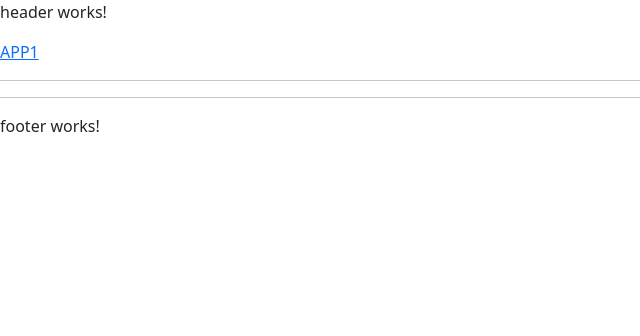
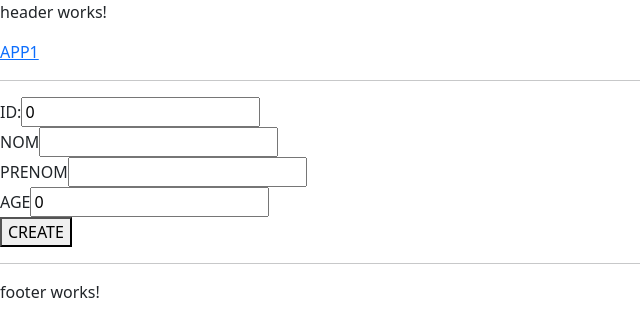
Before and after one commit to Nicendredi/CoursAngularAJC, an Angular app: page /app7 in a window 1280 px wide. Before the commit this address led to /. Shown: the top 336 px of the page, without its empty margins (0-640 px from the left). Built offline with nearby package versions, Linux system fonts and the light colour scheme.

Commit message:
Data binding v3

```diff
--- a/src/app/app-routing.module.ts
+++ b/src/app/app-routing.module.ts
@@ -6,7 +6,7 @@ import { App3Component } from './app3/app3.component';
 import { App4Component } from './app4/app4.component';
 import { App5Component } from './app5/app5.component';
 import { App6Component } from './app6/app6.component';
-// import { App7Component } from './app7/app7.component';
+import { App7Component } from './app7/app7.component';
 import { AppcarrComponent } from './appcarr/appcarr.component';
 import { AppimgComponent } from './appimg/appimg.component';
 import { BsComponent } from './bs/bs.component';
@@ -22,7 +22,7 @@ const routes: Routes = [
   { path: 'app4', component: App4Component },
   { path: 'app5', component: App5Component },
   { path: 'app6', component: App6Component },
-  // { path: 'app7', component: App7Component },
+  { path: 'app7', component: App7Component },
   { path: 'login', component: LoginComponent },
   { path: 'img', component: AppimgComponent },
   { path: 'carr', component: AppcarrComponent },
--- a/src/app/app.module.ts
+++ b/src/app/app.module.ts
@@ -20,7 +20,7 @@ import { AppcarrComponent } from './appcarr/appcarr.component';
 import { App4Component } from './app4/app4.component';
 import { App5Component } from './app5/app5.component';
 import { App6Component } from './app6/app6.component';
-// import { App7Component } from './app7/app7.component';
+import { App7Component } from './app7/app7.component';
 
 @NgModule({
   declarations: [
@@ -40,7 +40,7 @@ import { App6Component } from './app6/app6.component';
     App4Component,
     App5Component,
     App6Component,
-    // App7Component
+    App7Component
   ],
   imports: [
     BrowserModule,
--- a/src/app/app7/app7.component.html
+++ b/src/app/app7/app7.component.html
@@ -1 +1,6 @@
-<p>app7 works!</p>
+ID:<input type="number" name="id" [(ngModel)]="p.id"><br>
+NOM<input type="text" name="nom" [(ngModel)]="p.nom"><br>
+PRENOM<input type="text" name="prenom" [(ngModel)]="p.prenom"><br>
+AGE<input type="number" name="age" [(ngModel)]="p.age"><br>
+
+<button (click)="create()">CREATE</button>
--- a/src/app/app7/app7.component.ts
+++ b/src/app/app7/app7.component.ts
@@ -6,10 +6,16 @@ import { Component, OnInit } from '@angular/core';
   styleUrls: ['./app7.component.css']
 })
 export class App7Component implements OnInit {
+p={id:0, nom:'', prenom:'',age:0}
 
   constructor() { }
 
   ngOnInit(): void {
   }
 
+  create() {
+    console.log(this.p);
+
+  }
+
 }
```
